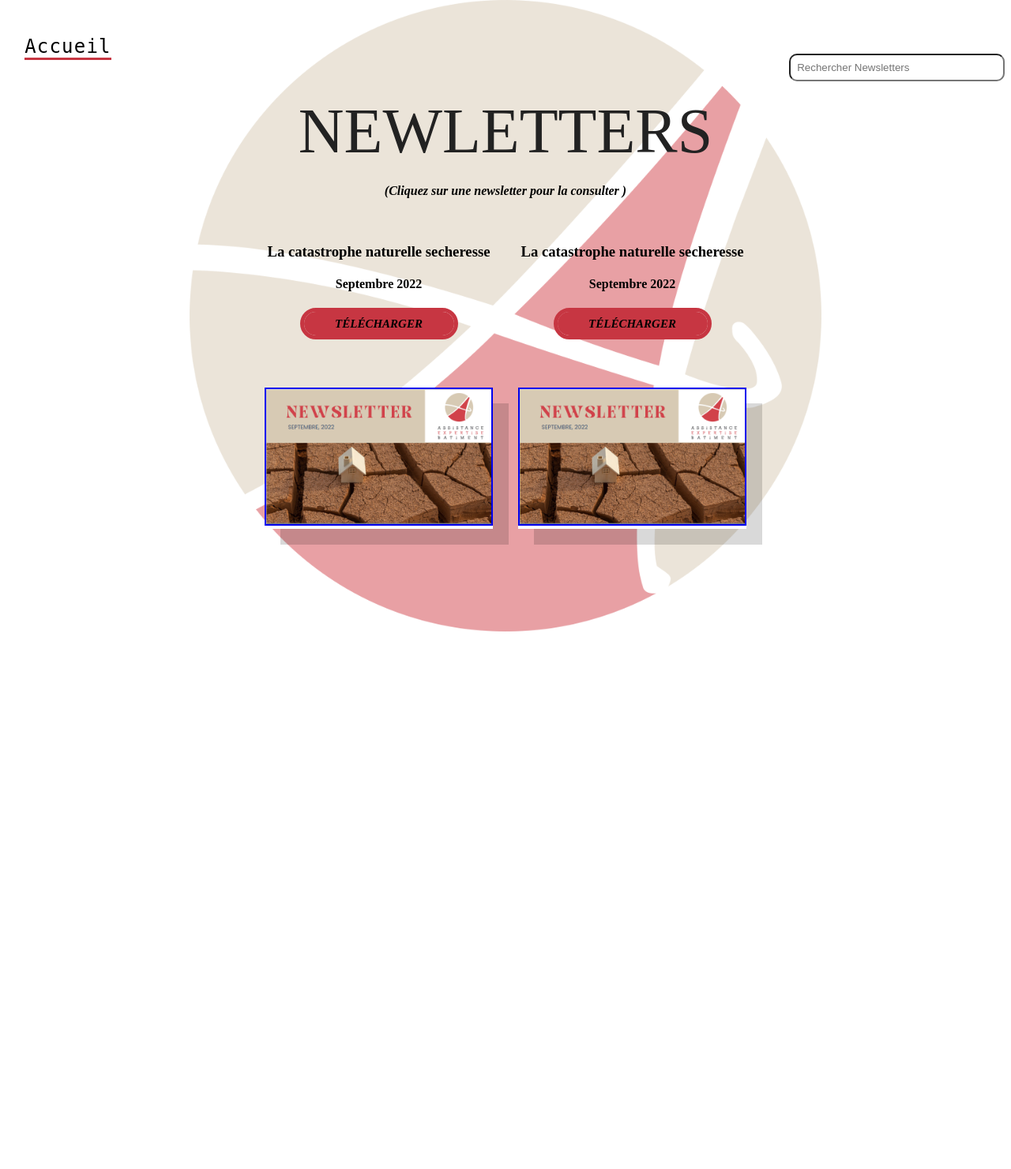
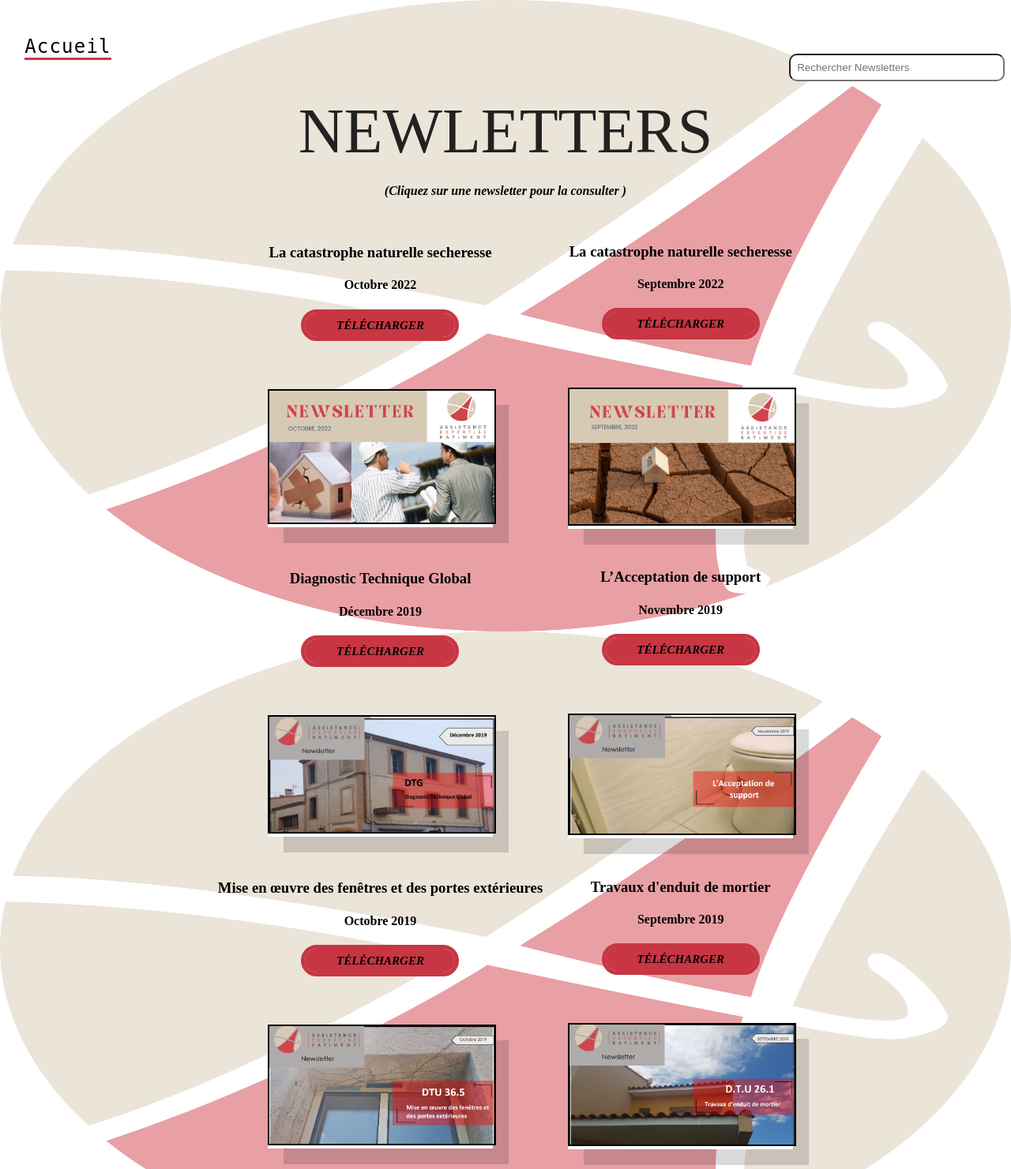
Before and after one commit to KXCARROY/InterfaceExpertAEB, a Django app: page /newsletter in a window 1280 px wide. Shown: the whole page at 79% size. Before the commit the page ends 800 px from the top, so only its background shows below. Run offline with Django 4.2, Linux system fonts and the light colour scheme; lists and menus that the app fills with data are empty.

Commit message:
Newsletter Updated

```diff
--- a/static/css/image.css
+++ b/static/css/image.css
@@ -1,6 +1,7 @@
 .imgMois {
     width : 285px;
     height : auto;
+    border: 2px solid black;
  }
 
 .imgTitre {
--- a/static/css/newsletter.css
+++ b/static/css/newsletter.css
@@ -1,6 +1,6 @@
 #tv {
   position: relative;
-  width: auto;
+  width: 285px;
   height: auto;
   background: white;
   border-radius: 0% 0% 0% 0% / 0% 0% 0% 0% ;
--- a/templates/app/newsletter.html
+++ b/templates/app/newsletter.html
@@ -54,24 +54,25 @@
 {% comment %} * Case 1 *{% endcomment %}
     <th class="newsletter">
       <h3>La catastrophe naturelle secheresse<h3>
-      <h4>Septembre 2022</h4>
+      <h4>Octobre 2022</h4>
       <center>
         <div class="download-btn btn-1">
           <div class="top">
             <i class="fa fa-cloud-download">Télécharger</i>
           </div>
-          <a href="{% static 'pdf/NewsletterSeptembre2022.pdf' %}" download="Newsletter_Septembre_2022.pdf">
+          <a href="{% static 'pdf/NewsletterOctobre2022.pdf' %}" download="Newsletter_Octobre_2022.pdf">
             <div class="bottom">
-               Septembre 2022
+              Octobre 2022
             </div>
           </a>
         </div>
       <br><br>
         <div id="tv">
-          <a target = "_blank" href="{% static 'pdf/NewsletterSeptembre2022.pdf' %}">
-            <img border="2" class="imgMois" src = "{% static 'images/NLS2022.png' %}"/><br>
+          <a target = "_blank" href="{% static 'pdf/NewsletterOctobre2022.pdf' %}">
+            <img border="2" class="imgMois" src = "{% static 'images/NLO2022.png' %}"/><br>
           </a>
         </div>
+      </center>
     </th>
 
 {% comment %} * Case 2 *{% endcomment %}
@@ -95,8 +96,109 @@
             <img border="2" class="imgMois" src = "{% static 'images/NLS2022.png' %}"/><br>
           </a>
         </div>
+      </center>
     </th>
   </tr>
 
+  <tr>
+{% comment %} * Case 3 *{% endcomment %}
+    <th class="newsletter">
+      <h3>Diagnostic Technique Global<h3>
+      <h4>Décembre 2019</h4>
+      <center>
+        <div class="download-btn btn-1">
+          <div class="top">
+            <i class="fa fa-cloud-download">Télécharger</i>
+          </div>
+          <a href="{% static 'pdf/NewsletterDecembre2019.pdf' %}" download="Newsletter_Decembre_2019.pdf">
+            <div class="bottom">
+              Décembre 2019
+            </div>
+          </a>
+        </div>
+        <br><br>
+        <div id="tv">
+          <a target = "_blank" href="{% static 'pdf/NewsletterDecembre2019.pdf' %}">
+            <img border="2" class="imgMois" src = "{% static 'images/NLD2019.png' %}"/><br>
+          </a>
+        </div>
+      </center>
+    </th>
+
+{% comment %} * Case 4 *{% endcomment %}
+      <th class="newsletter">
+        <h3>L’Acceptation de support<h3>
+        <h4>Novembre 2019</h4>
+        <center>
+          <div class="download-btn btn-1">
+            <div class="top">
+              <i class="fa fa-cloud-download">Télécharger</i>
+            </div>
+            <a href="{% static 'pdf/NewsletterNovembre2019.pdf' %}" download="Newsletter_Novembre_2019.pdf">
+              <div class="bottom">
+                 Novembre 2019
+              </div>
+            </a>
+          </div>
+          <br><br>
+          <div id="tv">
+            <a target = "_blank" href="{% static 'pdf/NewsletterNovembre2019.pdf' %}">
+              <img border="2" class="imgMois" src = "{% static 'images/NLN2019.png' %}"/><br>
+            </a>
+          </div>
+        </center>
+      </th>
+  </tr>
+
+
+  <tr>
+{% comment %} * Case 5 *{% endcomment %}
+    <th class="newsletter">
+      <h3>Mise en œuvre des fenêtres et des portes extérieures<h3>
+      <h4>Octobre 2019</h4>
+      <center>
+        <div class="download-btn btn-1">
+          <div class="top">
+            <i class="fa fa-cloud-download">Télécharger</i>
+          </div>
+            <a href="{% static 'pdf/NewsletterOctobre2019.pdf' %}" download="Newsletter_Octobre_2019.pdf">
+            <div class="bottom">
+              Octobre 2019
+            </div>
+          </a>
+        </div>
+        <br><br>
+        <div id="tv">
+          <a target = "_blank" href="{% static 'pdf/NewsletterOctobre2019.pdf' %}">
+            <img border="2" class="imgMois" src = "{% static 'images/NLO2019.png' %}"/><br>
+          </a>
+        </div>
+      </center>
+    </th>
+
+{% comment %} * Case 6 *{% endcomment %}
+    <th class="newsletter">
+      <h3>Travaux d'enduit de mortier<h3>
+      <h4>Septembre 2019</h4>
+      <center>
+        <div class="download-btn btn-1">
+          <div class="top">
+            <i class="fa fa-cloud-download">Télécharger</i>
+          </div>
+          <a href="{% static 'pdf/NewsletterSeptembre2019.pdf' %}" download="Newsletter_Septembre_2019.pdf">
+            <div class="bottom">
+              Septembre 2019
+            </div>
+          </a>
+        </div>
+        <br><br>
+        <div id="tv">
+          <a target = "_blank" href="{% static 'pdf/NewsletterSeptembre2019.pdf' %}">
+            <img border="2" class="imgMois" src = "{% static 'images/NLS2019.png' %}"/><br>
+          </a>
+        </div>
+      </center>
+    </th>
+  </tr>
 </table>
 {% endblock %}
```
Also changed, not shown: static/images/NLD2019.PNG (added), static/images/NLN2019.PNG (added), static/images/NLO2019.png (added), static/images/NLO2022.PNG (added), static/images/NLS2019.png (added), 5 other files.
